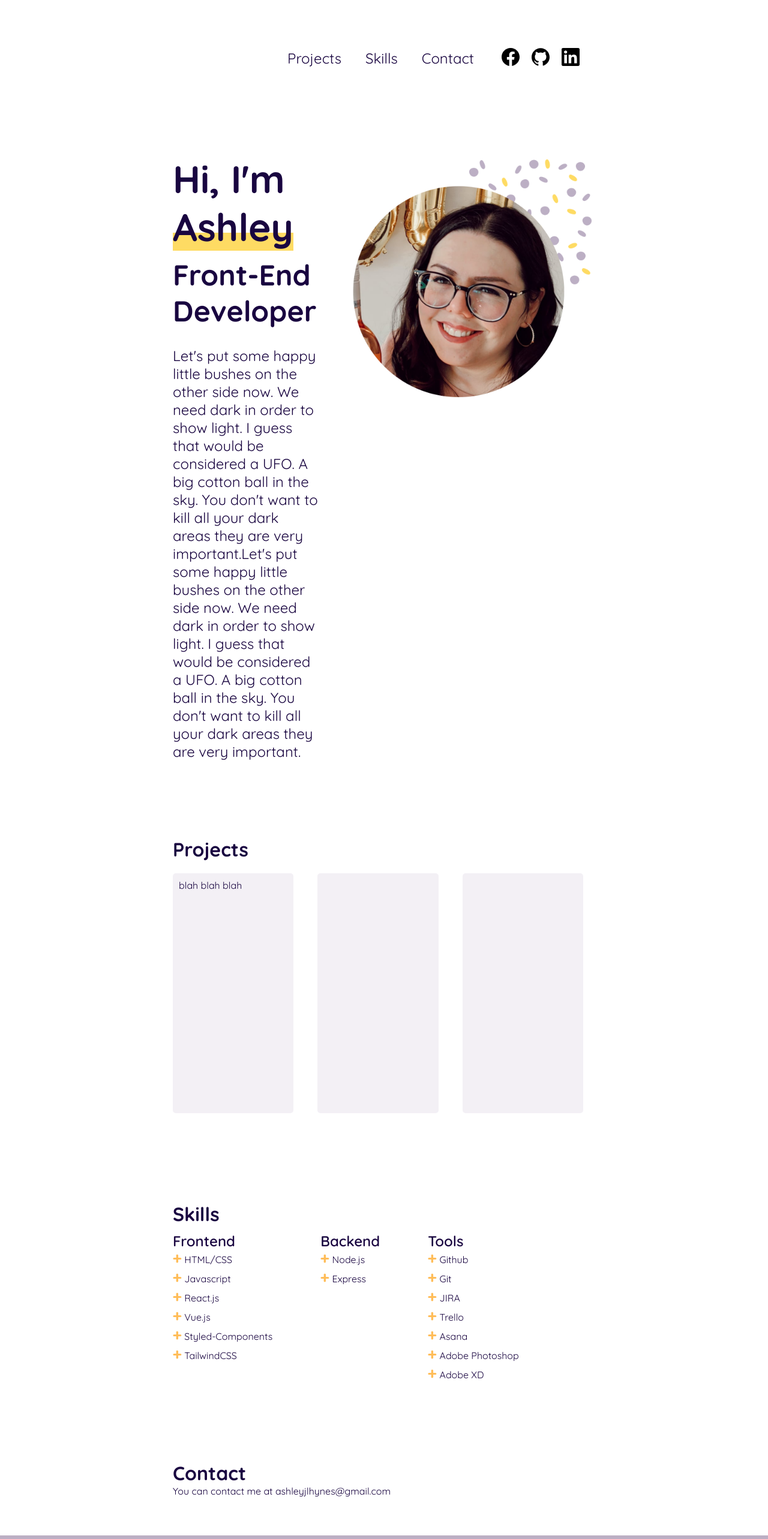
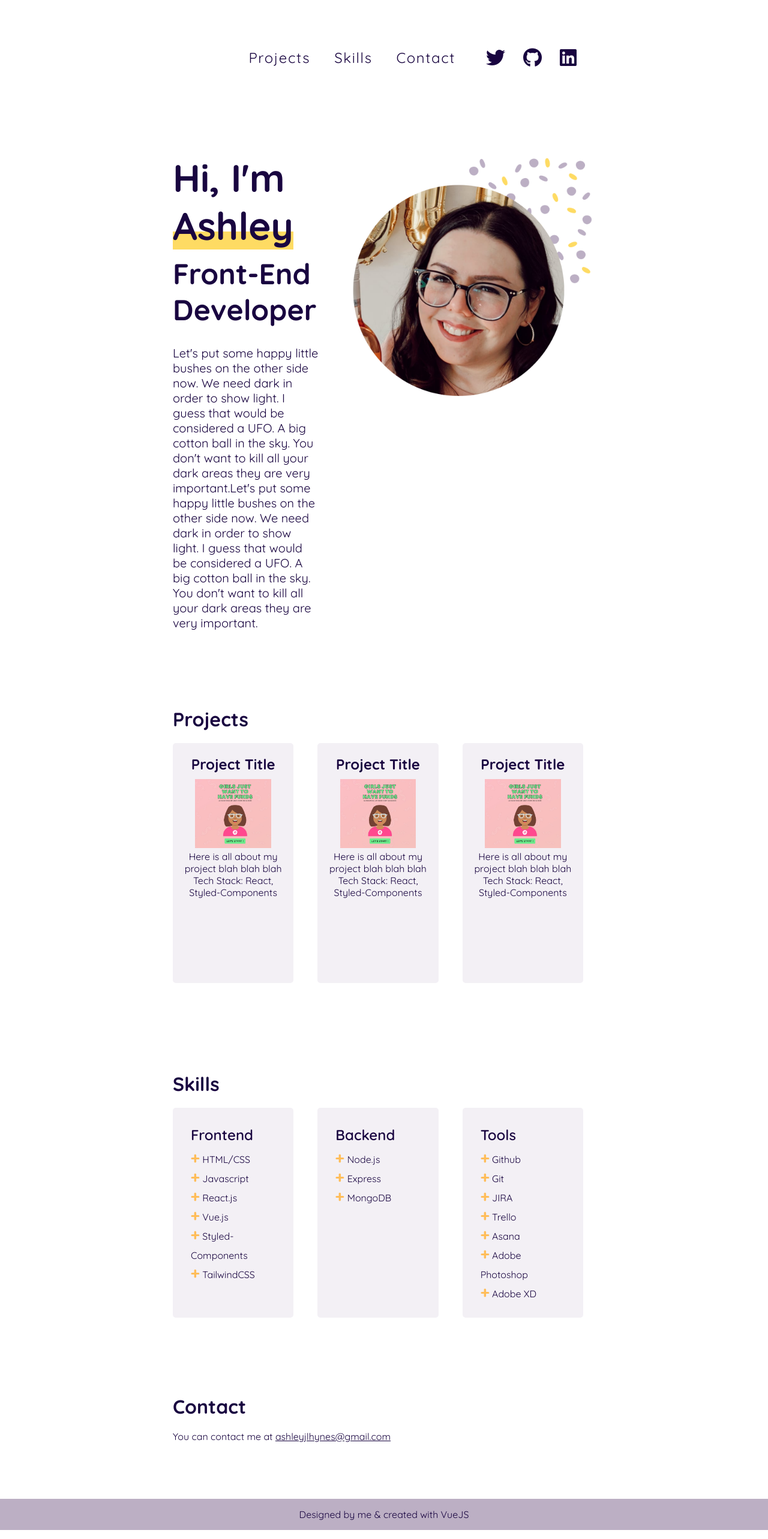
Before and after one commit to splashley/portfolio-v2, a Vue app: page / in a window 1280 px wide. Shown: the top 2566 px of the page at 60% size. Built offline with nearby package versions, Linux system fonts and the light colour scheme.

Commit message:
css changes

```diff
--- a/public/index.html
+++ b/public/index.html
@@ -8,6 +8,7 @@
     <title><%= htmlWebpackPlugin.options.title %></title>
 <link rel="preconnect" href="https://fonts.gstatic.com">
 <link href="https://fonts.googleapis.com/css2?family=Quicksand:wght@400;500;600;700&display=swap" rel="stylesheet">
+<script src="https://kit.fontawesome.com/3d0ab7675b.js" crossorigin="anonymous"></script>
   </head>
   <body>
     <noscript>
--- a/src/components/About.vue
+++ b/src/components/About.vue
@@ -1,5 +1,5 @@
 <template>
-  <div class="about-wrapper">
+  <div class="about-wrapper" id="About">
     <div class="left">
       <div class="slide-right">
         <h1><span class="box">Hi, I'm Ashley</span></h1>
@@ -74,6 +74,12 @@ h2 {
   font-size: 1.5rem;
 }
 
+@media only screen and (max-width: 1500px) {
+  .p-about {
+    font-size: 1.25rem;
+  }
+}
+
 @media only screen and (max-width: 1200px) {
   h1 {
     font-size: 3rem;
--- a/src/components/Contact.vue
+++ b/src/components/Contact.vue
@@ -1,7 +1,7 @@
 <template>
-  <div class="hello">
+  <div class="hello" id="Contact">
 <h1>Contact</h1>
-<p>You can contact me at ashleyjlhynes@gmail.com</p>
+<p>You can contact me at <a href="mailto:ashleyjlhynes@gmail.com">ashleyjlhynes@gmail.com</a></p>
   </div>
 </template>
 
@@ -14,6 +14,14 @@ export default {
 div {
   text-align: left;
   padding: 4rem 18rem;
+}
+
+p {
+  margin: 20px 0 30px 0;
+}
+
+a {
+  color: #190540;
 }
 
 @media only screen and (max-width: 1200px) {
--- a/src/components/Header.vue
+++ b/src/components/Header.vue
@@ -2,9 +2,9 @@
   <div class="header">
     <div class="nav-links">
       <ul>
-        <li>Projects</li>
-        <li>Skills</li>
-        <li>Contact</li>
+        <li><a href="#Projects">Projects</a></li>
+        <li><a href="#Skills">Skills</a></li>
+        <li><a href="#Contact">Contact</a></li>
       </ul>
     </div>
     <div>
@@ -29,6 +29,16 @@ export default {
   justify-content: flex-end;
   text-align: right;
   padding: 4rem 18rem;
+}
+
+a {
+color: #190540;
+text-decoration: none;
+letter-spacing: 0.10rem;
+}
+
+a:hover {
+  color: #fedb63;
 }
 
 ul {
--- a/src/components/Projects.vue
+++ b/src/components/Projects.vue
@@ -1,12 +1,25 @@
 <template>
-  <div class="projects">
+  <div class="projects" id="Projects">
     <h1>Projects</h1>
     <div class="projects-section">
       <div class="single-project">
-        blah blah blah
+        <h2>Project Title</h2>
+        <img src="../assets/project1.jpg" width="70%" alt="" />
+        <p>Here is all about my project blah blah blah</p>
+        <p>Tech Stack: React, Styled-Components</p>
       </div>
-      <div class="single-project"></div>
-      <div class="single-project"></div>
+      <div class="single-project">
+        <h2>Project Title</h2>
+        <img src="../assets/project1.jpg" width="70%" alt="" />
+        <p>Here is all about my project blah blah blah</p>
+        <p>Tech Stack: React, Styled-Components</p>
+      </div>
+      <div class="single-project">
+        <h2>Project Title</h2>
+        <img src="../assets/project1.jpg" width="70%" alt="" />
+        <p>Here is all about my project blah blah blah</p>
+        <p>Tech Stack: React, Styled-Components</p>
+      </div>
     </div>
   </div>
 </template>
@@ -16,6 +29,9 @@ export default {};
 </script>
 
 <style scoped>
+h2 {
+  margin: 10px 0;
+}
 .projects {
   text-align: left;
   width: 100%;
@@ -33,6 +49,7 @@ export default {};
   height: 400px;
   padding: 10px;
   margin: 20px;
+  text-align: center;
 }
 
 .single-project:first-child {
@@ -58,12 +75,11 @@ export default {};
   }
   .single-project {
     margin-left: 0;
-  margin-top: 10px;
+    margin-top: 20px;
   }
 
   .projects {
     padding: 1rem 2rem;
   }
-
 }
 </style>
--- a/src/components/Skills.vue
+++ b/src/components/Skills.vue
@@ -1,5 +1,5 @@
 <template>
-  <div class="skills">
+  <div class="skills" id="Skills">
     <h1>Skills</h1>
     <div>
       <div class="skills-group">
@@ -24,7 +24,7 @@ export default {
     return {
       skills: [
         { name: "Frontend", sublist: ["HTML/CSS", "Javascript", "React.js", "Vue.js", "Styled-Components", "TailwindCSS"] },
-        { name: "Backend", sublist: ["Node.js", "Express"] },
+        { name: "Backend", sublist: ["Node.js", "Express", "MongoDB"] },
         { name: "Tools", sublist: ["Github", "Git", "JIRA", "Trello", "Asana", "Adobe Photoshop", "Adobe XD"] }
       ]
     };
@@ -48,9 +48,17 @@ export default {
 .skillName {
   font-size: 1.5rem;
   font-weight: 600;
-  margin: 10px 40px 0 40px;
+  margin: 20px 20px 0 20px;
+    background-color: #f3f0f5;
+  border-radius: 5px;
+  width: 350px;
+  height: 350px;
+  padding: 30px;
 }
 
+.skillName-list:first-child {
+  margin-top: 10px;
+}
 .skillName-list {
   font-size: 1rem;
   font-weight: 400;
@@ -73,5 +81,14 @@ export default {
   .skills {
     padding: 1rem 2rem;
   }
+
+  .skills-group {
+  display: flex;
+  flex-direction: column;
+}
+.skillName {
+  margin-left: 0px;
+}
+
 }
 </style>
--- a/src/components/SocialMediaIcons.vue
+++ b/src/components/SocialMediaIcons.vue
@@ -1,8 +1,8 @@
 <template>
   <div class="social-media-icons">
-     <img src="@/assets/facebook.svg" alt="">
-      <img src="@/assets/github.svg" alt="">
-       <img src="@/assets/linkedin.svg" alt="">
+     <a href="https://twitter.com/splashleycodes"><i class="fab fa-twitter fa-2x"></i></a>
+      <a href="https://github.com/splashley"><i class="fab fa-github fa-2x"></i></a>
+       <a href="https://www.linkedin.com/in/ashley-hynes/"><i class="fab fa-linkedin fa-2x"></i></a>
   </div>
 </template>
 
@@ -12,6 +12,7 @@ export default {
 </script>
 
 <style scoped>
+
 .social-media-icons {
   color:  #190540;
   margin: 0;
@@ -19,9 +20,17 @@ export default {
   padding: 1rem;
 }
 
-.social-media-icons img {
-  padding: 0 10px;
-  width: 50px;
+.social-media-icons i {
+  padding: 0 15px;
+}
+
+a {
+color: #190540;
+text-decoration: none;
+}
+
+a:hover {
+  color: #fedb63;
 }
 
 @media only screen and (max-width: 1200px) {
```
Also changed, not shown: src/assets/project1.jpg (added). Lines whose indentation alone changed are shown as unchanged.
